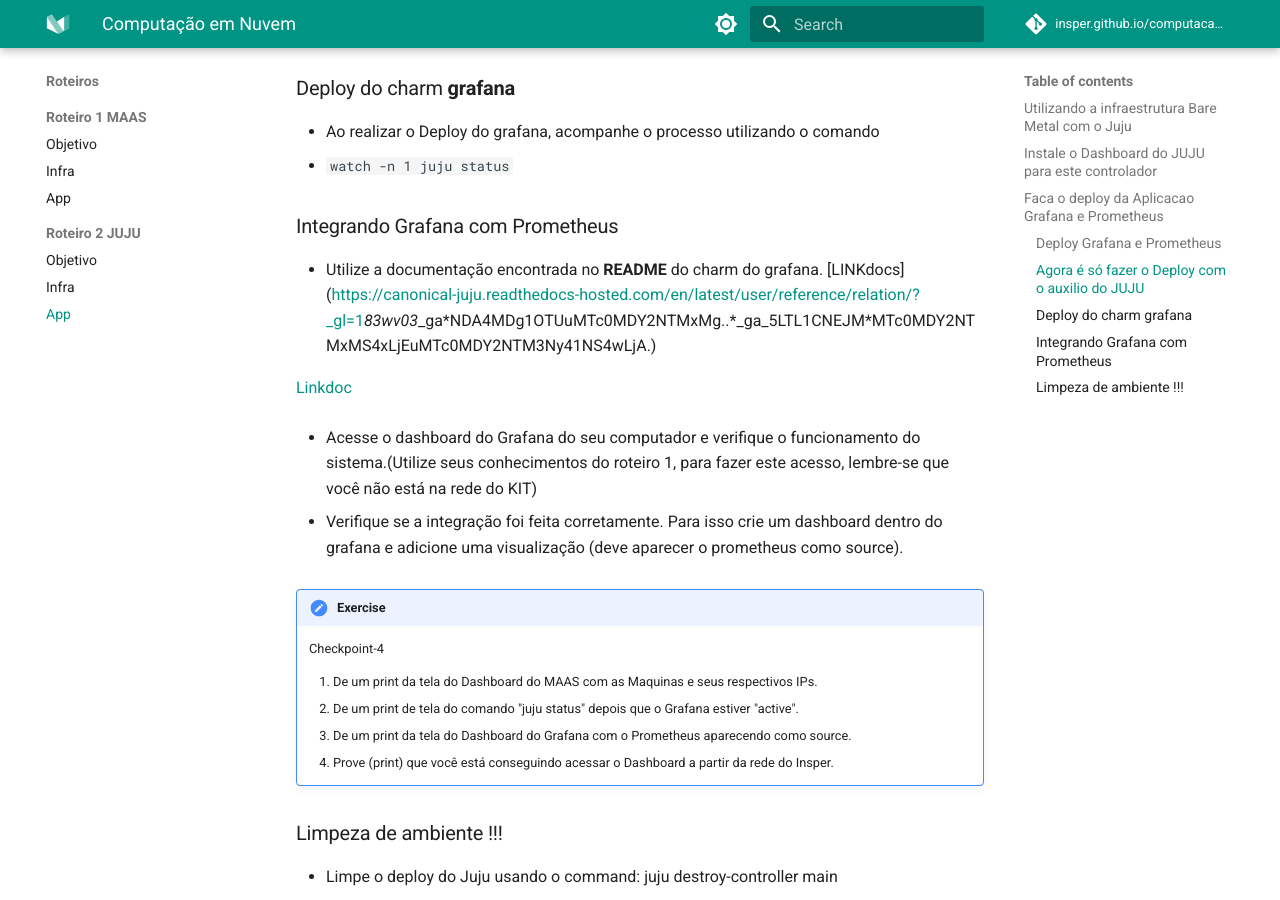
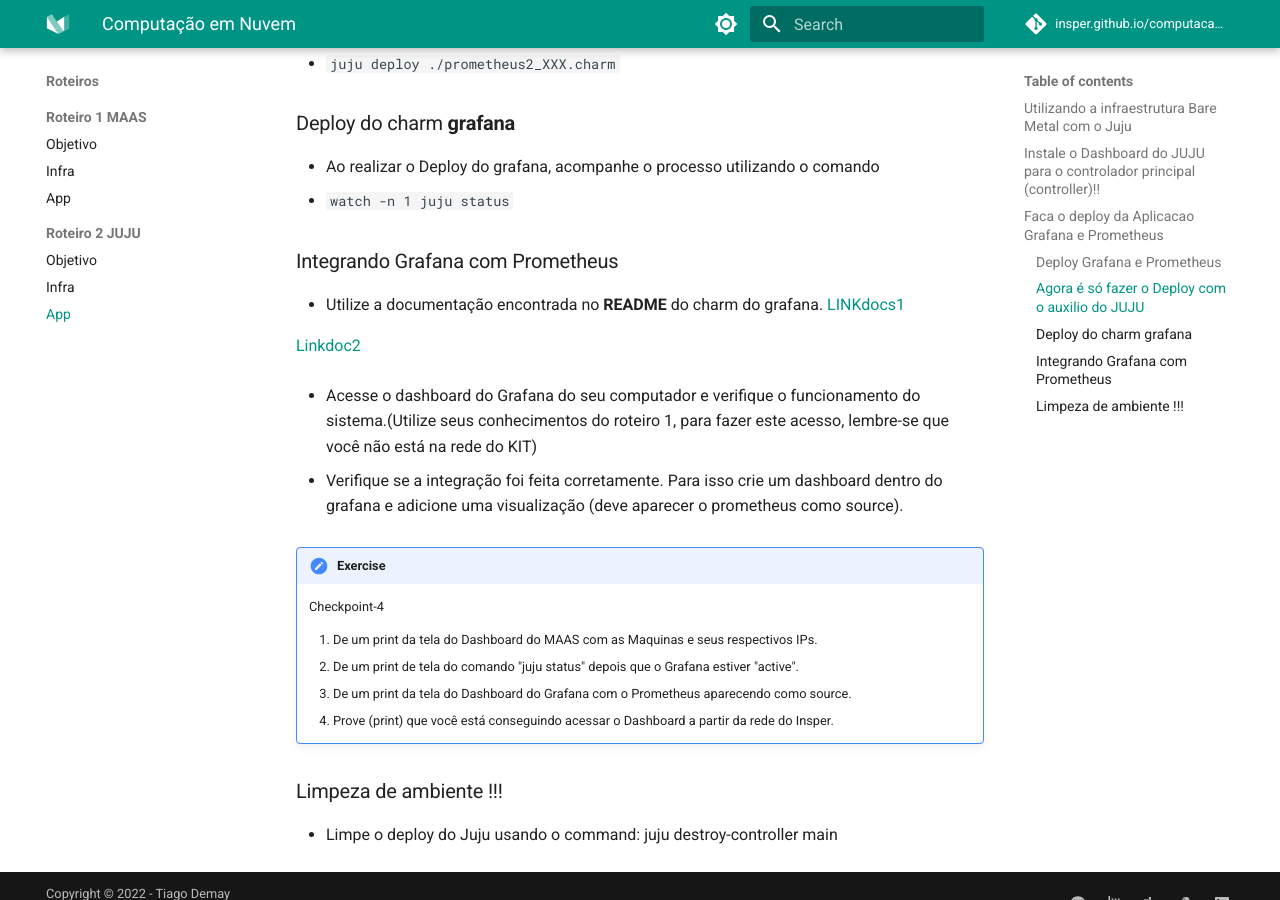
Before and after one commit to Insper/computacao-nuvem, an MkDocs documentation site: the page built from docs/roteiros/2.app.md, in a window 1280 px wide and 900 px high, scrolled down 1159 px. Built offline with MkDocs 1.6.1 and Material for MkDocs 9.7.7, drawn with Linux system fonts in a browser that asks for light colours; nearby versions of some CDN libraries; comment, search, counter and statistics services are not loaded; some of the changed text lies outside the part shown.

Commit message:
correcao link docs1

```diff
--- a/docs/roteiros/2.app.md
+++ b/docs/roteiros/2.app.md
@@ -15,7 +15,7 @@
 * [Grafana](https://grafana.com/) junto com o [Prometheus](https://prometheus.io/)
 
 
-## Instale o Dashboard do JUJU para este controlador
+## Instale o Dashboard do JUJU para o controlador principal (controller)!!
 
 ## Faca o deploy da Aplicacao Grafana e Prometheus
 
@@ -49,9 +49,9 @@
 ### Integrando Grafana com Prometheus
 
 * Utilize a documentação encontrada no **README** do charm do grafana.
-[LINKdocs] (https://canonical-juju.readthedocs-hosted.com/en/latest/user/reference/relation/?_gl=1*83wv03*_ga*NDA4MDg1OTUuMTc0MDY2NTMxMg..*_ga_5LTL1CNEJM*MTc0MDY2NTMxMS4xLjEuMTc0MDY2NTM3Ny41NS4wLjA.)
+[LINKdocs1](https://canonical-juju.readthedocs-hosted.com/en/latest/user/reference/relation/?_gl=1*83wv03*_ga*NDA4MDg1OTUuMTc0MDY2NTMxMg..*_ga_5LTL1CNEJM*MTc0MDY2NTMxMS4xLjEuMTc0MDY2NTM3Ny41NS4wLjA.)
 
-[Linkdoc](https://canonical-juju.readthedocs-hosted.com/en/latest/user/howto/manage-relations/#manage-relations)
+[Linkdoc2](https://canonical-juju.readthedocs-hosted.com/en/latest/user/howto/manage-relations/#manage-relations)
 
 * Acesse o dashboard do Grafana do seu computador e verifique o funcionamento do sistema.(Utilize seus conhecimentos do roteiro 1, para fazer este acesso, lembre-se que você não está na rede do KIT)
 
```
